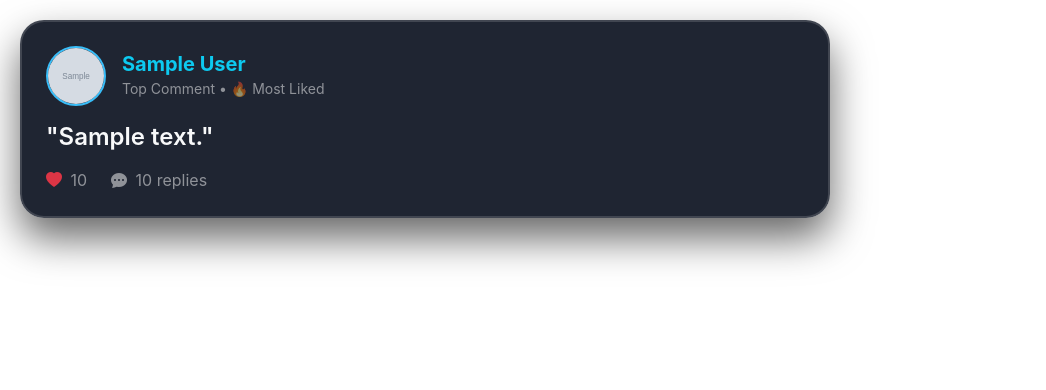
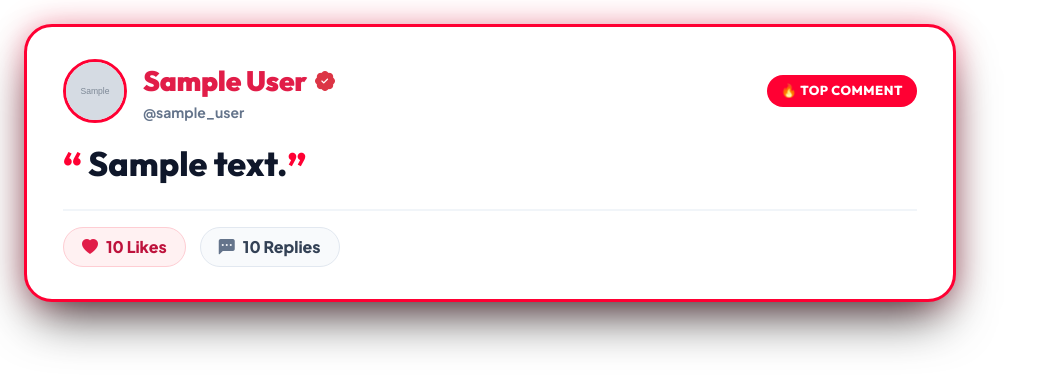
Before and after one commit to KeshariGupta-ML/viral_reaction_video_pipeline, a FastAPI app: template app/templates/components/comment_card.html in a window 1280 px wide. Shown: the top 390 px of the page, without its empty margins (0-1046 px from the left). Run offline with FastAPI, Linux system fonts and the light colour scheme; the template is opened without the code that fills it: most values are stand-ins (such as "Sample title", 1, 10 or a date in 2020); grey boxes marked "Sample" are stand-in pictures.

Commit message:
added new cards

```diff
--- /dev/null
+++ b/app.py
@@ -0,0 +1,5 @@
+import uvicorn
+from app.main import app
+
+if __name__ == "__main__":
+    uvicorn.run(app, host="0.0.0.0", port=7860)
--- a/app/schemas/script.py
+++ b/app/schemas/script.py
@@ -5,7 +5,7 @@ from app.schemas.comment import CuratedComment
 
 class VideoScript(BaseModel):
     hook_narration: str = Field(
-        default="Pehle ye video dekho, fir iske comments padhte hain! Aur meri mehnat ke liye subscribe aur like thok ke jaiyega!",
+        default="Pehle video dekho, fir iske comments padhte hain! Aur meri mehnat ke liye subscribe aur like thok ke jana",
         description="High-energy Hindi hook narration"
     )
     reactions: List[CuratedComment] = Field(
--- a/app/services/video_compositor.py
+++ b/app/services/video_compositor.py
@@ -204,11 +204,12 @@ class VideoCompositorService:
         in_vid = ffmpeg.input(str(source_video), ss=0)
         in_aud = ffmpeg.input(str(audio_path))
 
+        # Cinematic Heavy Blurred Full-Frame Background (1080x1920)
         bg = (
             in_vid.video
             .filter('scale', 1080, 1920, force_original_aspect_ratio='increase')
             .filter('crop', 1080, 1920)
-            .filter('boxblur', 30, 5)
+            .filter('boxblur', 45, 6)
             .filter('loop', loop=-1, size=1)
             .filter('trim', duration=duration)
             .filter('fps', fps=30)
--- a/app/templates/components/comment_card.html
+++ b/app/templates/components/comment_card.html
@@ -4,44 +4,172 @@
   <meta charset="UTF-8">
   <link href="https://cdn.jsdelivr.net/npm/bootstrap@5.3.3/dist/css/bootstrap.min.css" rel="stylesheet">
   <link rel="stylesheet" href="https://cdn.jsdelivr.net/npm/bootstrap-icons@1.11.3/font/bootstrap-icons.min.css">
+  <link rel="preconnect" href="https://fonts.googleapis.com">
+  <link rel="preconnect" href="https://fonts.gstatic.com">
+  <link href="https://fonts.googleapis.com/css2?family=Outfit:wght@600;700;800;900&family=Plus+Jakarta+Sans:wght@600;700;800&display=swap" rel="stylesheet">
+
   <style>
+    * {
+      box-sizing: border-box;
+      margin: 0;
+      padding: 0;
+    }
+
     body {
       background: transparent;
       margin: 0;
-      padding: 20px;
-      font-family: -apple-system, BlinkMacSystemFont, "Segoe UI", Roboto, sans-serif;
-      width: 850px;
+      padding: 24px;
+      font-family: 'Plus Jakarta Sans', -apple-system, BlinkMacSystemFont, sans-serif;
+      width: 980px;
+      overflow: hidden;
     }
-    .comment-card {
-      background: rgba(18, 24, 38, 0.94);
-      backdrop-filter: blur(16px);
-      border: 2px solid rgba(255, 255, 255, 0.15);
-      border-radius: 24px;
-      box-shadow: 0 20px 40px rgba(0, 0, 0, 0.6);
-      color: #fff;
+
+    /* Clean White Card with Drop Shadow & Red Accent Border */
+    .clean-white-card {
+      position: relative;
+      background: #ffffff;
+      border-radius: 28px;
+      padding: 32px 36px;
+      border: 3px solid #ff0033;
+      box-shadow:
+        0 25px 50px -12px rgba(0, 0, 0, 0.75),
+        0 0 30px rgba(255, 0, 51, 0.35);
     }
+
+    .avatar-wrapper {
+      position: relative;
+      width: 64px;
+      height: 64px;
+      flex-shrink: 0;
+    }
+
     .avatar {
-      width: 60px;
-      height: 60px;
+      width: 100%;
+      height: 100%;
       border-radius: 50%;
       object-fit: cover;
-      border: 2px solid #38bdf8;
+      border: 3px solid #ff0033;
+    }
+
+    /* Bold Red Username */
+    .author-name {
+      font-family: 'Outfit', sans-serif;
+      font-size: 28px;
+      font-weight: 900;
+      letter-spacing: -0.01em;
+      color: #e11d48;
+      text-transform: capitalize;
+    }
+
+    .author-handle {
+      font-size: 14px;
+      font-weight: 700;
+      color: #64748b;
+    }
+
+    .badge-top-comment {
+      background: #ff0033;
+      color: #ffffff;
+      font-family: 'Outfit', sans-serif;
+      font-size: 13px;
+      font-weight: 800;
+      padding: 6px 14px;
+      border-radius: 999px;
+      text-transform: uppercase;
+      letter-spacing: 0.04em;
+    }
+
+    /* High-Contrast Jet Black Comment Text */
+    .comment-quote {
+      font-family: 'Outfit', sans-serif;
+      font-size: 34px;
+      font-weight: 800;
+      line-height: 1.35;
+      color: #0f172a;
+      margin: 18px 0 22px 0;
+      word-break: break-word;
+    }
+
+    .quote-mark {
+      color: #ff0033;
+      font-size: 38px;
+      line-height: 0;
+      margin-right: 6px;
+      vertical-align: -4px;
+    }
+
+    .metrics-container {
+      display: flex;
+      align-items: center;
+      gap: 14px;
+      border-top: 2px solid #f1f5f9;
+      padding-top: 16px;
+    }
+
+    .metric-pill {
+      display: inline-flex;
+      align-items: center;
+      gap: 8px;
+      background: #f8fafc;
+      border: 1.5px solid #e2e8f0;
+      border-radius: 999px;
+      padding: 7px 18px;
+      font-size: 16px;
+      font-weight: 800;
+      color: #334155;
+    }
+
+    .metric-pill.like-pill {
+      background: #fff1f2;
+      border-color: #fecdd3;
+      color: #be123c;
+    }
+
+    .metric-pill.like-pill i {
+      color: #e11d48;
+    }
+
+    .metric-pill.reply-pill i {
+      color: #64748b;
     }
   </style>
 </head>
 <body>
-  <div class="comment-card p-4">
-    <div class="d-flex align-items-center mb-3">
-      <img src="{{ avatar_url or 'https://api.dicebear.com/7.x/identicon/svg?seed=' + author }}" class="avatar me-3" alt="Avatar">
-      <div>
-        <h5 class="mb-0 fw-bold text-info">{{ author }}</h5>
-        <small class="text-white-50">Top Comment • 🔥 Most Liked</small>
+  <div class="clean-white-card">
+    <div class="d-flex align-items-center justify-content-between mb-2">
+      <div class="d-flex align-items-center gap-3">
+        <div class="avatar-wrapper">
+          <img src="{{ avatar_url or 'https://api.dicebear.com/7.x/bottts/svg?seed=' + author }}" class="avatar" alt="Avatar">
+        </div>
+        <div>
+          <div class="d-flex align-items-center gap-2">
+            <span class="author-name">{{ author }}</span>
+            <i class="bi bi-patch-check-fill text-danger fs-5"></i>
+          </div>
+          <div class="author-handle">@{{ author | lower | replace(' ', '_') }}</div>
+        </div>
       </div>
+
+      <span class="badge-top-comment">
+        🔥 Top Comment
+      </span>
     </div>
-    <p class="fs-4 fw-semibold lh-sm text-light mb-3">"{{ comment_text }}"</p>
-    <div class="d-flex align-items-center gap-4 text-white-50 fs-6">
-      <span><i class="bi bi-heart-fill text-danger me-1"></i> {{ likes }}</span>
-      <span><i class="bi bi-chat-dots-fill me-1"></i> {{ replies }} replies</span>
+
+    <!-- Main Black Comment Text -->
+    <div class="comment-quote">
+      <span class="quote-mark">“</span>{{ comment_text }}<span class="quote-mark">”</span>
+    </div>
+
+    <!-- Metrics Footer -->
+    <div class="metrics-container">
+      <div class="metric-pill like-pill">
+        <i class="bi bi-heart-fill"></i>
+        <span>{{ likes or '1.4K' }} Likes</span>
+      </div>
+      <div class="metric-pill reply-pill">
+        <i class="bi bi-chat-left-dots-fill"></i>
+        <span>{{ replies or '32' }} Replies</span>
+      </div>
     </div>
   </div>
 </body>
--- a/config.py
+++ b/config.py
@@ -28,6 +28,7 @@ class Settings(BaseSettings):
     OUTPUT_DIR: Path = BASE_DIR / "storage" / "output"
     STATIC_DIR: Path = BASE_DIR / "app" / "static"
     TEMPLATES_DIR: Path = BASE_DIR / "app" / "templates"
+    VIDEOS_DIR: Path = STORAGE_DIR / "videos"
     MEMES_DIR: Path = BASE_DIR / "assets" / "memes"
 
 settings = Settings()
--- /dev/null
+++ b/packages.txt
@@ -0,0 +1 @@
+ffmpeg
```
Also changed, not shown: app/core/pipeline.py (+2 -5 lines), app/services/card_renderer.py (+30 -29 lines), app/services/curation_llm.py (+13 -8 lines), app/services/scraper.py (+65 -12 lines), README.md, 1 other file.
